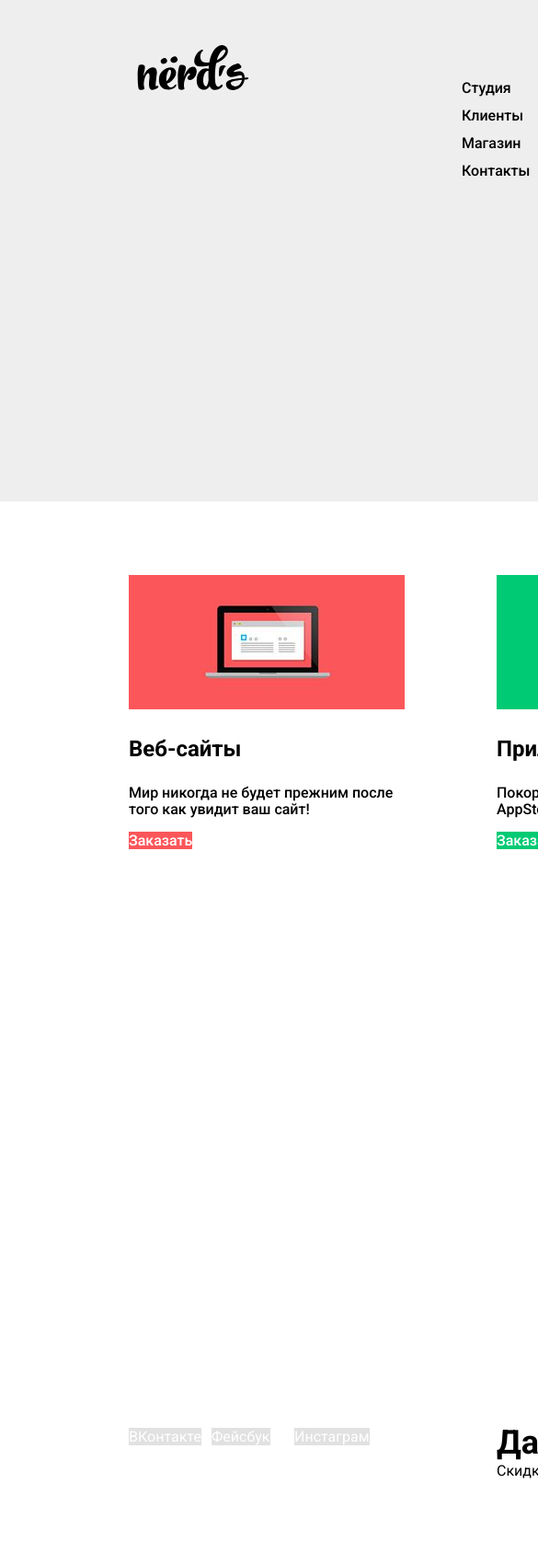
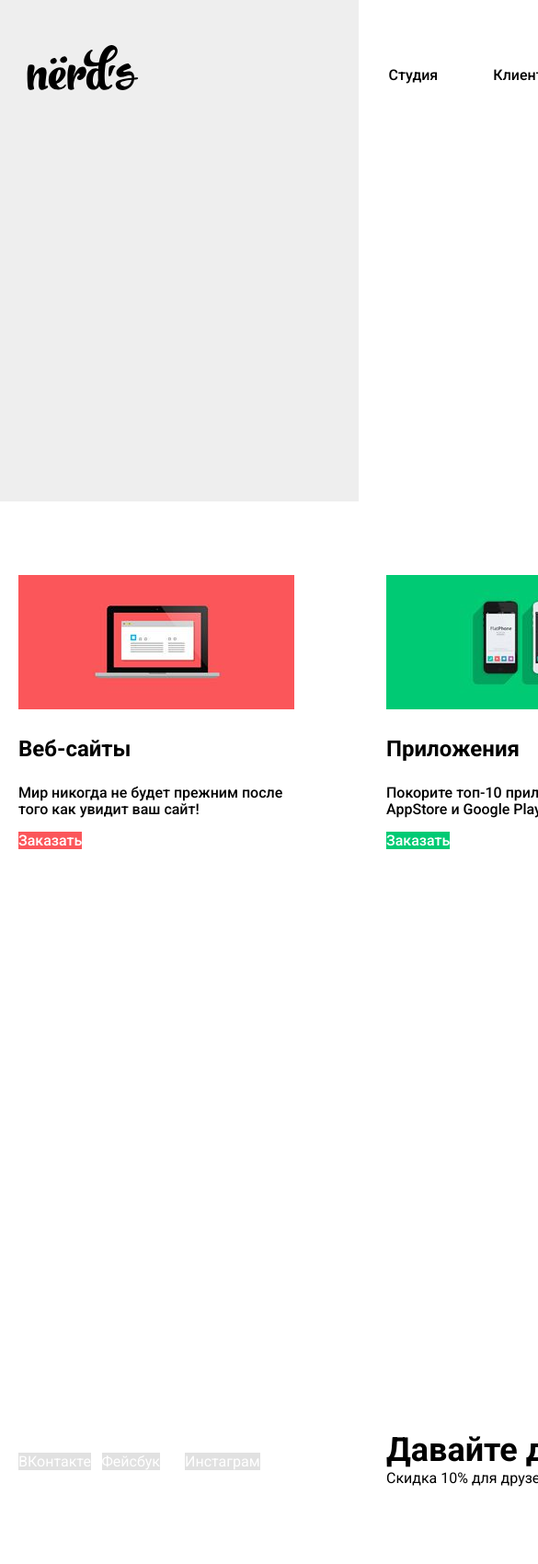
Before and after one commit to nzaripov/193419-nerds-26, a plain HTML site: page index.html in a window 390 px wide. Shown: the top 1700 px of the page at 92% size, 585 px wide, since content can reach past the window. Drawn offline with Linux system fonts and the light colour scheme.

Commit message:
Переделаны сетки

```diff
--- a/css/style.css
+++ b/css/style.css
@@ -1,5 +1,5 @@
 html { box-sizing: border-box; }
-*::before, *::after { box-sizing: inherit; }
+*, *::before, *::after { box-sizing: inherit; }
 
 body {
   margin: 0;
@@ -10,12 +10,22 @@ body {
   line-height: 24px;
   font-weight: 400;
   color: #000000;
-
   background-color: #ffffff;
 }
 
 a {
   text-decoration: none;
+}
+.main-header {
+	min-height: 545px;
+	margin-bottom: 80px;
+	background-color: #eeeeee;
+}
+.wrapper {
+	width:1200px;
+	height:100%;
+	padding: 0 20px;
+	margin: 0 auto;
 }
 
 .main-navigation {
@@ -45,15 +55,11 @@ a {
 }
 
 .features {
-  font-size: 16px;
-  line-height: 24px;
+  /*font-size: 16px;
+  line-height: 24px;*/
   font-weight: 400;
   padding: 0;
-}
-
-.features ul{
-	padding: 0;
-	list-style: none;
+  list-style: none;
 }
 
 .main-features{
@@ -68,7 +74,16 @@ a {
 	font-size: 16px;
 	font-weight: 500;
 	line-height: 18px;
+	width: 300px;
 }
+.web-feature,
+.mobile-feature {
+	margin-right: 100px;
+}
+
+
+
+
 .web-feature a {
 	color: #ffffff;
 	background-color: #fb565a;
@@ -231,26 +246,22 @@ a {
 	margin: -1px;
 }
 /* ----------------- Сеточные стили ----------------------------- */
-html,
-body {
-  min-width: 1440px;
-  min-height: 2476px;
-}
-.main-header {
-	min-height: 545px;
-	margin-bottom: 80px;
-	background-color: #eeeeee;
-}
+
 .main-navigation {
 	display: flex;
-	background-color: transparent;
+	flex-direction: row;
+	justify-content: space-between;
+	align-items: center;
+	background-color: transparent;/**/
+	/*margin-top: 49px;*/
+	padding-top: 49px;
 }
-.main-header-logo {
+.logo {
 	display: inline-block;
 	width:160px;
 	height: 65px;
-	margin-top: 49px;
-	margin-left: 140px;
+/*	margin-top: 49px;
+	margin-left: 140px;*/
 }
 .main-navigation a:hover img {
 	opacity: 0.8;
@@ -262,86 +273,96 @@ body {
 .site-navigation {
 	margin: 0;
 	padding: 0;
-	width: 440px;
-	margin-top: 81px;
-	margin-left: 202px;
+	width: 440px;/**/
+
+	display: flex;
+	justify-content: space-between;
+	align-items: center;
+/*	margin-top: 81px;
+	margin-left: 202px;	*/
 }
 .user-navigation {
 	margin: 0;
 	padding: 0;
 	width: 75px;
-	margin-top: 81px;
-	/*margin-left: 285px;	*/
-	margin-left: auto;
-	margin-right: 140px;
+/*	margin-top: 81px;
+	margin-left: 285px;	*/
+/*	margin-left: auto;
+	margin-right: 140px;*/
 }
 .features {
-	width: 1100px;
+	margin: 0;
+	padding: 0;
 	min-height: 855px;
-	margin-left: 140px;
+	display: flex;
+	justify-content: flex-start;
 }
-.features-list {
+/*.features-list {
 	display: flex;
 	justify-content: space-between;
 	margin:0;
 	padding: 0;
-}
-.features-item {
+}*/
+/*.features-item {
 	width: 300px;
-}
+}*/
 .main-footer {
-	margin-top: 70px;
-	height: 150px;
+	margin-top: 0px;
 }
 .social-footer{
-	margin-left: 140px;
-	display: flex;
+	min-height: 217px;
+	display: flex;/**/
+	justify-content: space-between;
+	align-items: center;
 }
+
 .social-item {
 	display: flex;
 	justify-content: space-between;
+	align-items: center;
 	width: 260px;
 	margin: 0;
 	padding: 0;
 }
+
 .social-item li {
-	width: 80px;
-	height: 80px;
+	width: 79px;
 }
+
 .social-footer p {
 	margin: 0;
 	padding: 0;
-	width: 542px;/**/
-	margin-left: 140px;
+	width: 560px;/**/
+	margin-right: 200px;
 }
 /*---------------------------------------------------*/
 .catalog-header {
 	margin: 0;
 	padding: 0;
-	height: 355px;
+	min-height: 355px;
 	background-color: #eeeeee;
+	margin-bottom: 133px;
+}
+.order-wrapper {
 	display: flex;
 	flex-direction: column;
-	align-items: center;
 }
 .catalog-header h1 {
 	order: 1;
-	width: 720px;
-	align-items: center;
-	margin-top: 100px;
+	align-self: center;
+	margin-top: 114px;
 }
-.navigation-wrapper {
-	width: 100%;
-	height: 65px;
+.page-wrapper {
+	display: flex;
+	justify-content: space-between;
 }
+
 .filters {
 	width:360px;
-	margin-left: 140px;
 }
 .list-templates {
 	width: 760px;
-	margin-left: 140px;
-	padding:0;
+
 }
 .templates-item {
 	display: flex;
@@ -355,5 +376,5 @@ body {
 }
 
 .catalog-page {
-	display: flex;
+	/*display: flex;*/
 }
--- a/css/stylefl.css
+++ b/css/stylefl.css
@@ -1,9 +1,14 @@
-.main-header {
+.wrapper {
 	border: 1px solid red;
 }
 .main-navigation {
 	border: 2px solid green;
 }
+/*
+.main-header {
+	border: 1px solid red;
+}
+
 .main-header-logo {
 	border: 2px solid yellow;
 }
@@ -34,3 +39,4 @@
 .list-templates {
 	border: 1px solid blue;
 }
+*/
--- a/index.html
+++ b/index.html
@@ -7,12 +7,14 @@
 		rel="stylesheet">
 		<link href="css/normalize.css" rel="stylesheet">
 		<link href="css/style.css" rel="stylesheet">
+		<!--<link href="css/stylefl.css" rel="stylesheet">-->
+
 	</head>
 	<body>
 		<header class="main-header">
-			<div class="navigation-wrapper">
+			<div class="wrapper">
 				<nav class="main-navigation">
-					<a class="main-header-logo" href="Index.html">
+					<a class="logo" href="Index.html">
 						<img src="img/nerds-logo.svg" width="140" height="49" alt='Логотип дизайн-студии Нёрдс'>
 					</a>
 					<ul class="site-navigation">
@@ -29,11 +31,14 @@
 				</nav>
 			</div>
 		</header>
+
 		<main>
 			<h1 class="visually-hidden">Дизайн-студия Нёрдс</h1>
-			<section class="features">
+			<div class="wrapper">
+			<section>
 				<h2 class="visually-hidden">Что мы можем</h2>
-				<ul class="features-list">
+				<!-- class="features-list"> -->
+				<ul class="features">
 					<li class="web-feature features-item">
 						<img src="img/web.jpg"  width="300" height="146" alt='Веб-сайт'>
 						<p class="main-features features-item">Веб-сайты</p>
@@ -54,8 +59,11 @@
 					</li>
 				</ul>
 			</section>
+			</div>
 		</main>
+
 		<footer class="main-footer">
+			<div class=wrapper>
 				<div class="social-footer">
 					<ul class="social-item">
 						<li><a href="#">ВКонтакте</a></li>
@@ -64,6 +72,7 @@
 					</ul>
 					<p><strong>Давайте дружить, это выгодно!</strong>
 					<span>Скидка 10% для друзей из социальных сетей.</span></p>
+				</div>
 			</div>
 		</footer>
 
@@ -93,6 +102,6 @@
 			</form>
 			<button type="button">Закрыть</button>
 		</section>
-
+<!---->
 	</body>
 </html>
```
Also changed, not shown: catalog.html (+20 -4 lines). Lines whose indentation alone changed are shown as unchanged.
